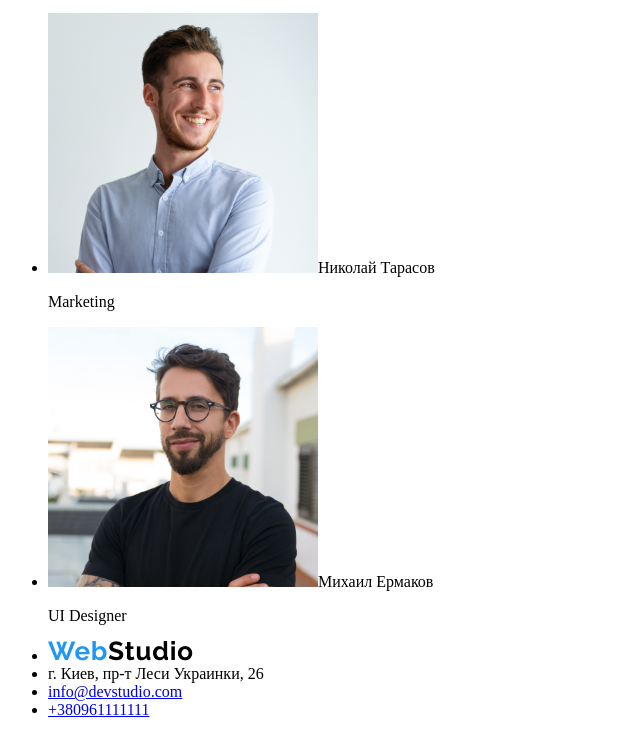
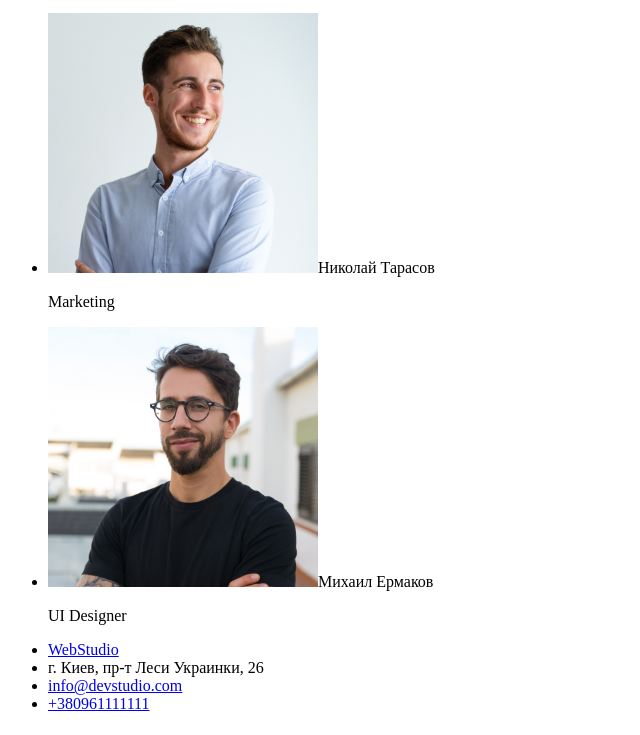
Before and after one commit to Kristina1901/goit-markup-hw-01, a plain HTML site: page index.html in a window 1280 px wide. Shown: the part 2185-2920 px from the top of the page, without its empty margins (0-640 px from the left). Drawn offline with Linux system fonts and the light colour scheme.

Commit message:
add logo-text to footer

```diff
--- a/index.html
+++ b/index.html
@@ -76,7 +76,7 @@
 <footer>
 <ul>
 <li>
-<a href="/"> <img src="./img/WebStudio.png" alt="logo"> </a>
+<a href="https://kristina1901.github.io/goit-markup-hw-01/"> WebStudio</a>
 </li>
 <li>г. Киев, пр-т Леси Украинки, 26</li>
 <li> <a href="info@devstudio.com">info@devstudio.com</a> </li>
```
